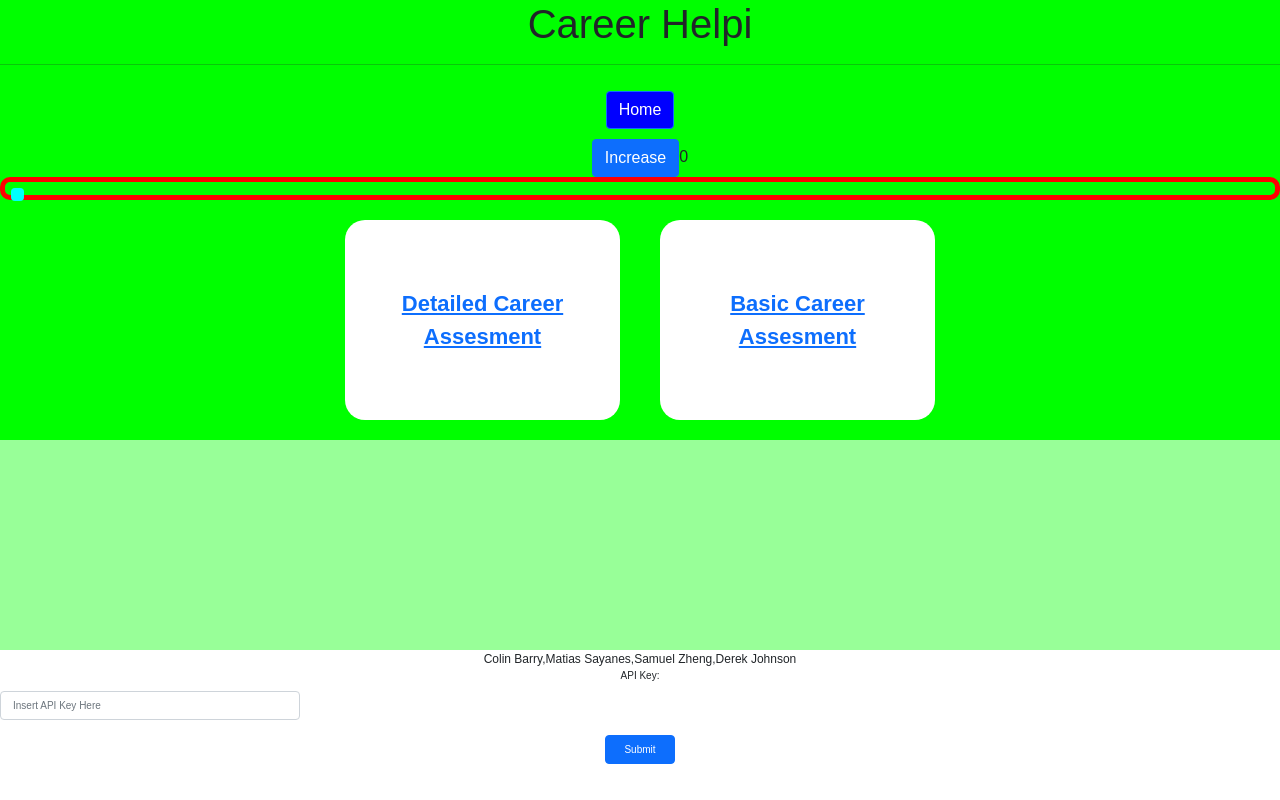
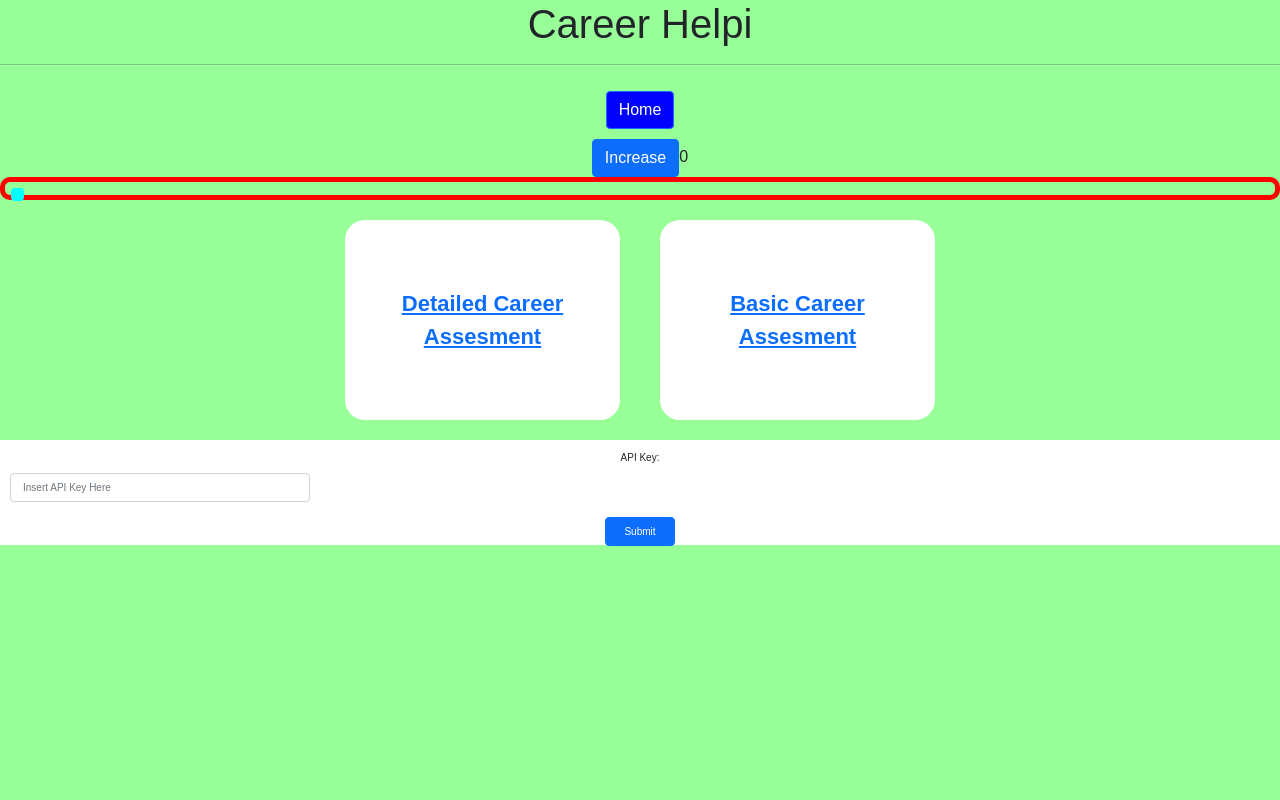
Before and after one commit to ColinB777/FinalProject, a React (Create React App) app: page / in a window 1280 px wide. Built offline with nearby package versions, Linux system fonts and the light colour scheme.

Commit message:
Resolved merge conflicts, fixed footer, redesigned home page

```diff
--- a/src/App.css
+++ b/src/App.css
@@ -37,7 +37,6 @@
 
 .Career-Btn{
 
-  color:green;
   width:275px;
   height: 200px;
   background:white;
@@ -90,11 +89,13 @@ body{
 
 footer{
   font-size:12px;
+  height: 100px;
 }
 
 .page-bottom{
-  height:150px;
-  position: fixed;
+  padding:10px;
+  height:105px;
+  position: relative;
   font-size: 10px;
   left: 0;
   bottom: 0;
--- a/src/App.tsx
+++ b/src/App.tsx
@@ -35,7 +35,8 @@ export function App() {
     setKey(event.target.value);
   }
   return (
-    <div className="App" style={{background:'lime'}}>
+    <body>
+    <div className="App">
     <Router>
       <header className="App">
         <h1>Career Helpi</h1>
@@ -77,7 +78,7 @@ export function App() {
     </Router>
 
     <div className = "page-bottom">
-    <footer>Colin Barry,Matias Sayanes,Samuel Zheng,Derek Johnson</footer>
+    {/*<footer>Colin Barry,Matias Sayanes,Samuel Zheng,Derek Johnson</footer>*/}
 
     <Form>
         <Form.Label style = {{fontSize:10}}>API Key:</Form.Label>
@@ -88,7 +89,7 @@ export function App() {
       </div>
 
     </div>
-
+    </body>
   );
 }
 
```
